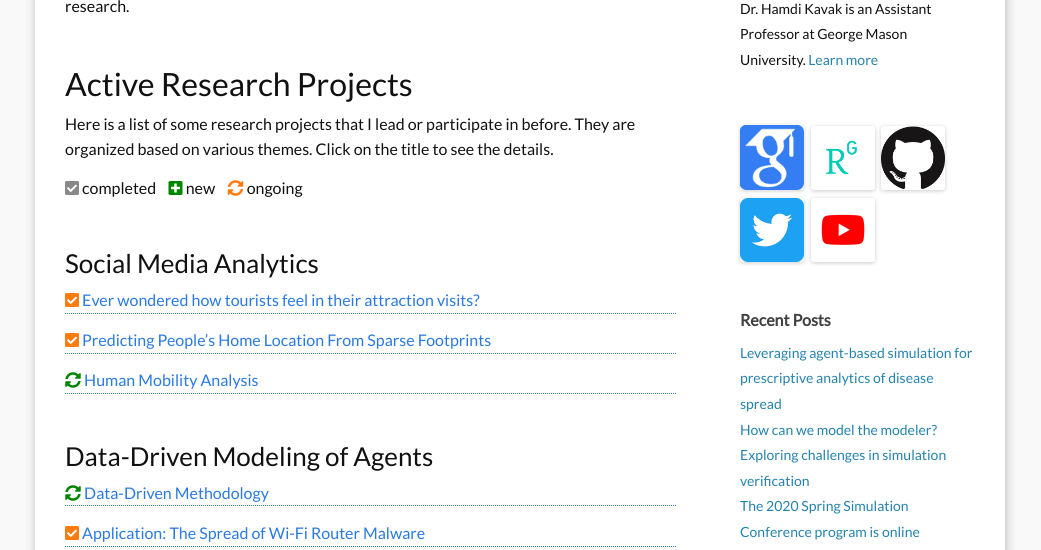
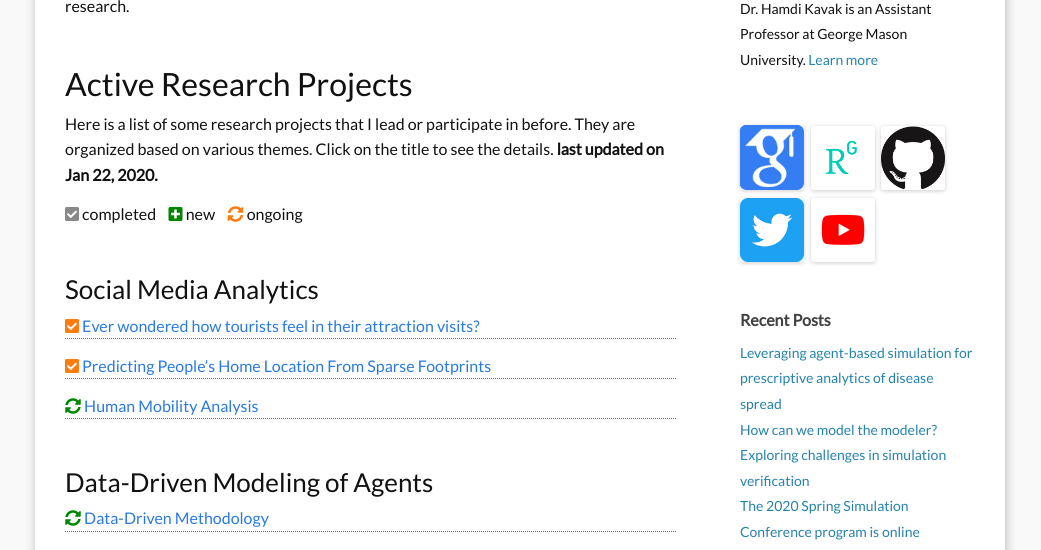
Before and after one commit to hamdikavak/hamdikavak.github.io, a Jekyll site: the page built from c0_research.md, in a window 1280 px wide and 900 px high, cut to the strip 350-900 px from the top of the window. Shown: the whole strip, without its empty margins (120-1161 px from the left). Built offline with Jekyll 4.4.1, drawn with Linux system fonts in a browser that asks for light colours; nearby versions of some CDN libraries.

Commit message:
last update date added

```diff
--- a/c0_research.md
+++ b/c0_research.md
@@ -10,7 +10,7 @@
 
 <br/>
 ## Active Research Projects
-Here is a list of some research projects that I lead or participate in before. They are organized based on various themes. Click on the title to see the details.
+Here is a list of some research projects that I lead or participate in before. They are organized based on various themes. Click on the title to see the details. __last updated on Jan 22, 2020.__
 
  <i style="color:#888888" class="fas fa-check-square"></i> completed &nbsp;&nbsp;
  <i style="color:#008500" class="fas fa-plus-square"></i> new &nbsp;&nbsp;
```
